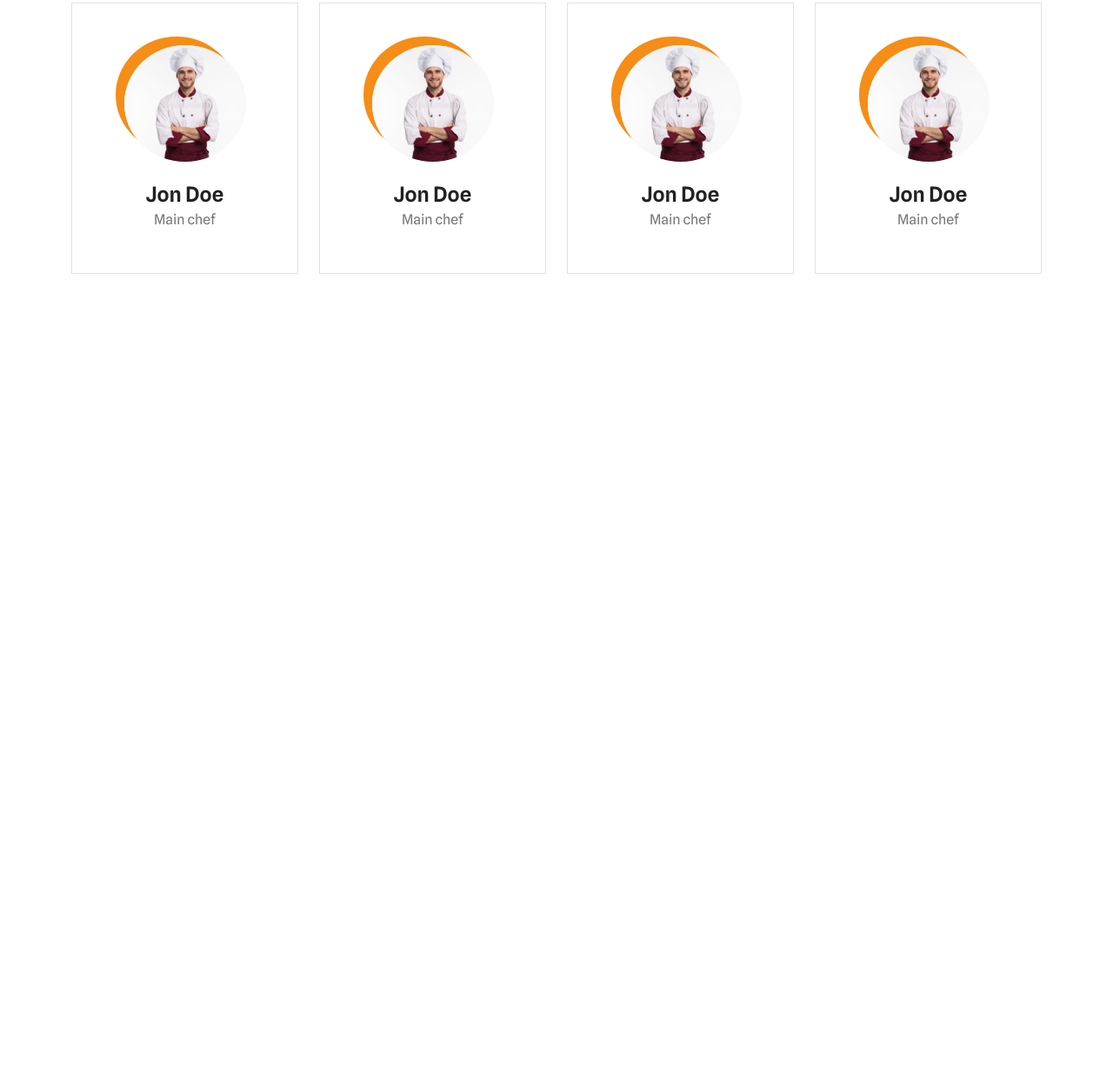
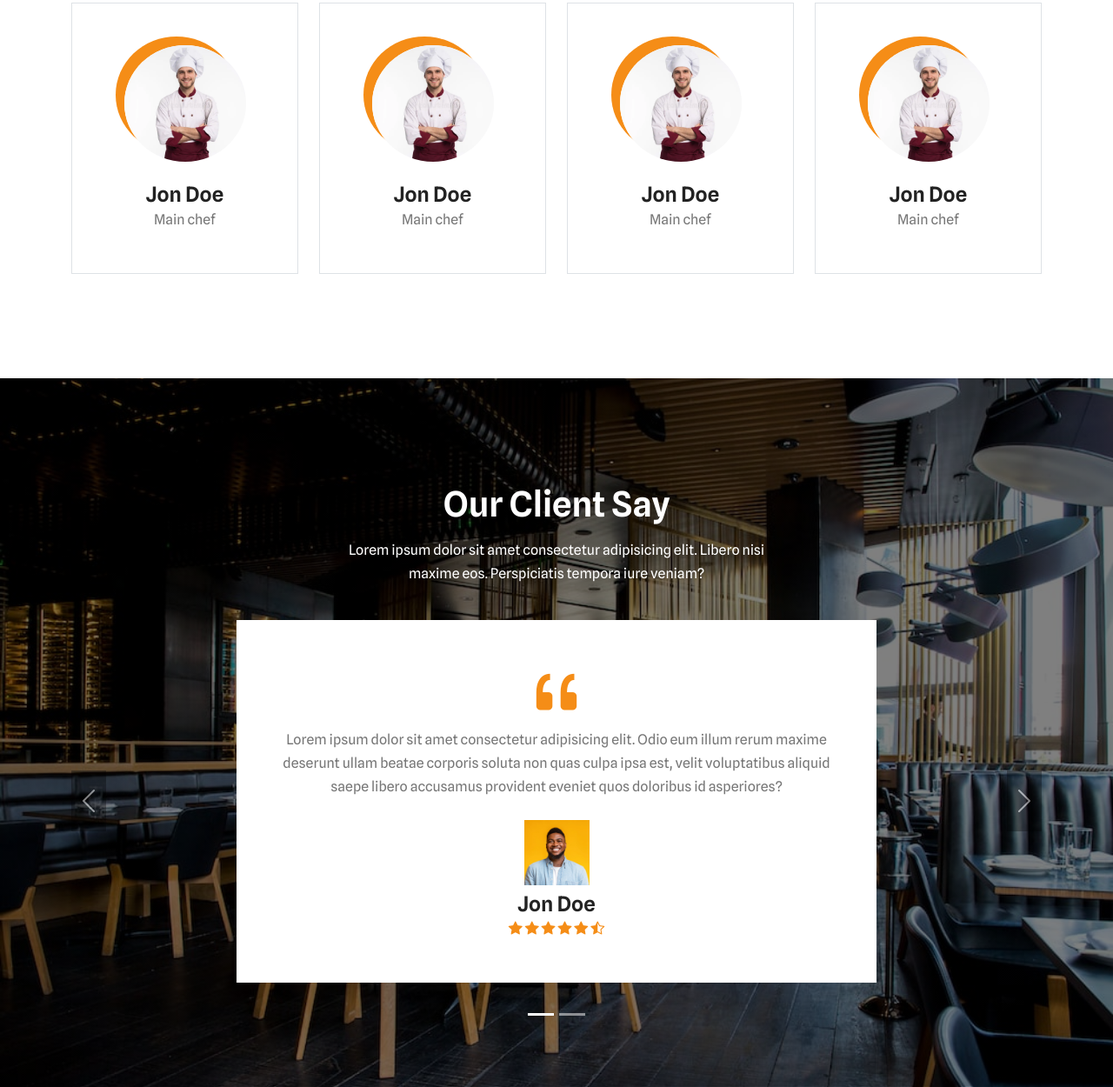
Before and after one commit to AleeshaRahimanNC/Bootstrap_Project, a plain HTML site: page index.html in a window 1280 px wide. Shown: the part 3850-5100 px from the top of the page at 87% size. Before the commit the page ends 4285 px from the top, so only its background shows below. Drawn offline with nearby package versions, Linux system fonts and the light colour scheme.

Commit message:
Added review section

```diff
--- a/index.css
+++ b/index.css
@@ -168,5 +168,32 @@ section {
 .team-member img {
     max-width: 140px;
     box-shadow: -10px -10px 0 #F58d17;
-    border-radius: 50% ;
+    border-radius: 50%;
 }
+
+/* reviews */
+
+#reviews {
+    background: linear-gradient(rgba(0, 0, 0, 0.5), rgba(0, 0, 0, 0.5)), url(./cover3.jpeg);
+}
+
+.review img{
+    width: 75px;
+    height: 75px;
+    object-fit: cover;
+}
+
+.review .quote-icon{
+
+font-size: 74px;
+color: #F58d17;
+line-height: 1;
+}
+
+.review .stars{
+    color: #F58d17;
+}
+
+#reviews .carousel-indicators{
+margin-bottom: -3rem;
+}
--- a/index.html
+++ b/index.html
@@ -720,7 +720,8 @@
             <div class="row">
                 <div class="col-12 intro-text">
                     <h1>Our Team Members</h1>
-                    <p>Lorem ipsum dolor sit amet consectetur adipisicing elit. Libero nisi maxime eos. Perspiciatis tempora iure veniam?</p>
+                    <p>Lorem ipsum dolor sit amet consectetur adipisicing elit. Libero nisi maxime eos. Perspiciatis
+                        tempora iure veniam?</p>
                 </div>
             </div>
 
@@ -769,8 +770,106 @@
     </section>
     <!-- team -->
 
-    <!-- section5-->
-    <!-- section5-->
+    <!-- review -->
+    <section id="reviews" class="bg-cover">
+        <div class="container">
+            <div class="row">
+                <div class="col-12 intro-text">
+                    <h1 class="text-white">Our Client Say</h1>
+                    <p class="text-white">Lorem ipsum dolor sit amet consectetur adipisicing elit. Libero nisi maxime
+                        eos. Perspiciatis tempora iure veniam?</p>
+                </div>
+            </div>
+
+            <div id="reviewSlider" class="carousel slide">
+                <div class="carousel-indicators">
+
+                    <button type="button" data-bs-target="#reviewSlider" data-bs-slide-to="0" class="active"
+                        aria-current="true" aria-label="Slide 1"></button>
+
+                    <button type="button" data-bs-target="#reviewSlider" data-bs-slide-to="1"
+                        aria-label="Slide 2"></button>
+
+                </div>
+
+                <div class="carousel-inner">
+
+                    <div class="carousel-item active">
+                        <div class="row justify-content-center">
+                            <div class="col-lg-8">
+                                <div class="review bg-white p-5 text-center">
+                                    <div class="quote-icon">
+                                        <i class="bi bi-quote"></i>
+                                    </div>
+                                    <p class="mb-0">Lorem ipsum dolor sit amet consectetur adipisicing elit. Odio eum
+                                        illum rerum maxime deserunt ullam beatae corporis soluta non quas culpa ipsa
+                                        est, velit voluptatibus aliquid saepe libero accusamus provident eveniet quos
+                                        doloribus id asperiores?</p>
+                                    <div class="person mt-4">
+                                        <img src="./person1.jpeg" alt="person1">
+                                        <h4 class="mb-0 mt-2">Jon Doe</h4>
+                                        <div class="stars">
+
+                                            <i class="bi bi-star-fill"></i>
+                                            <i class="bi bi-star-fill"></i>
+                                            <i class="bi bi-star-fill"></i>
+                                            <i class="bi bi-star-fill"></i>
+                                            <i class="bi bi-star-fill"></i>
+                                            <i class="bi bi-star-half"></i>
+
+                                        </div>
+                                    </div>
+                                </div>
+                            </div>
+                        </div>
+                    </div>
+
+                    <div class="carousel-item">
+                        <div class="row justify-content-center">
+                            <div class="col-lg-8">
+                                <div class="review bg-white p-5 text-center">
+                                    <div class="quote-icon">
+                                        <i class="bi bi-quote"></i>
+                                    </div>
+                                    <p class="mb-0">Lorem ipsum dolor sit amet consectetur adipisicing elit. Odio eum
+                                        illum rerum maxime deserunt ullam beatae corporis soluta non quas culpa ipsa
+                                        est, velit voluptatibus aliquid saepe libero accusamus provident eveniet quos
+                                        doloribus id asperiores?</p>
+                                    <div class="person mt-4">
+                                        <img src="./person1.jpeg" alt="person2">
+                                        <h4 class="mb-0 mt-2">Jon Doe</h4>
+                                        <div class="stars">
+                                            <i class="bi bi-star-fill"></i>
+                                            <i class="bi bi-star-fill"></i>
+                                            <i class="bi bi-star-fill"></i>
+                                            <i class="bi bi-star-fill"></i>
+                                            <i class="bi bi-star-fill"></i>
+                                            <i class="bi bi-star-half"></i>
+                                        </div>
+
+
+                                    </div>
+                                </div>
+                            </div>
+                        </div>
+                    </div>
+
+                </div>
+
+                <button class="carousel-control-prev" type="button" data-bs-target="#reviewSlider" data-bs-slide="prev">
+                    <span class="carousel-control-prev-icon" aria-hidden="true"></span>
+                    <span class="visually-hidden">Previous</span>
+                </button>
+                <button class="carousel-control-next" type="button" data-bs-target="#reviewSlider" data-bs-slide="next">
+                    <span class="carousel-control-next-icon" aria-hidden="true"></span>
+                    <span class="visually-hidden">Next</span>
+                </button>
+            </div>
+
+        </div>
+
+    </section>
+    <!-- review -->
 
     <!-- section6-->
     <!-- section6-->
```
Also changed, not shown: cover3.jpeg (added), person1.jpeg (added), 1 other file.
